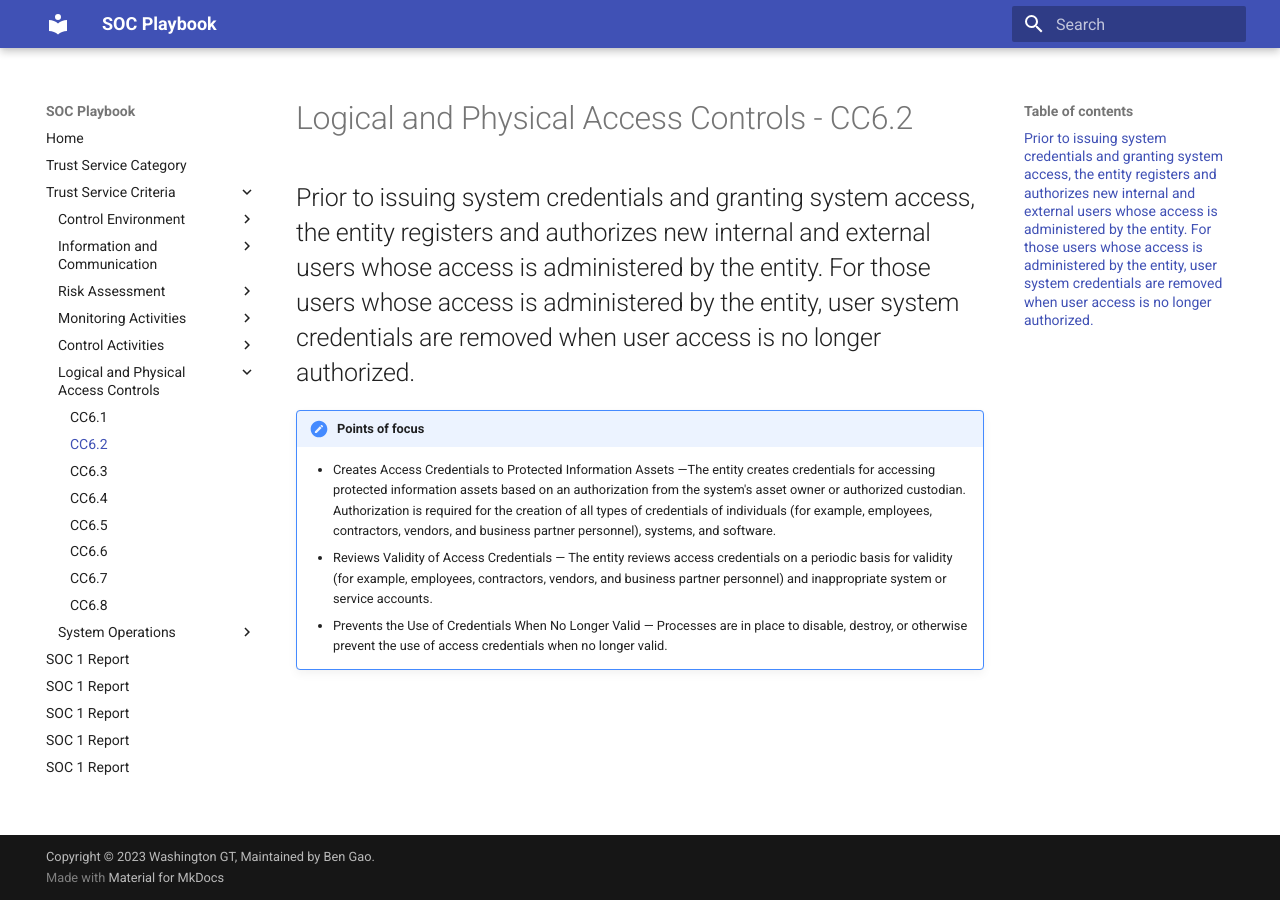
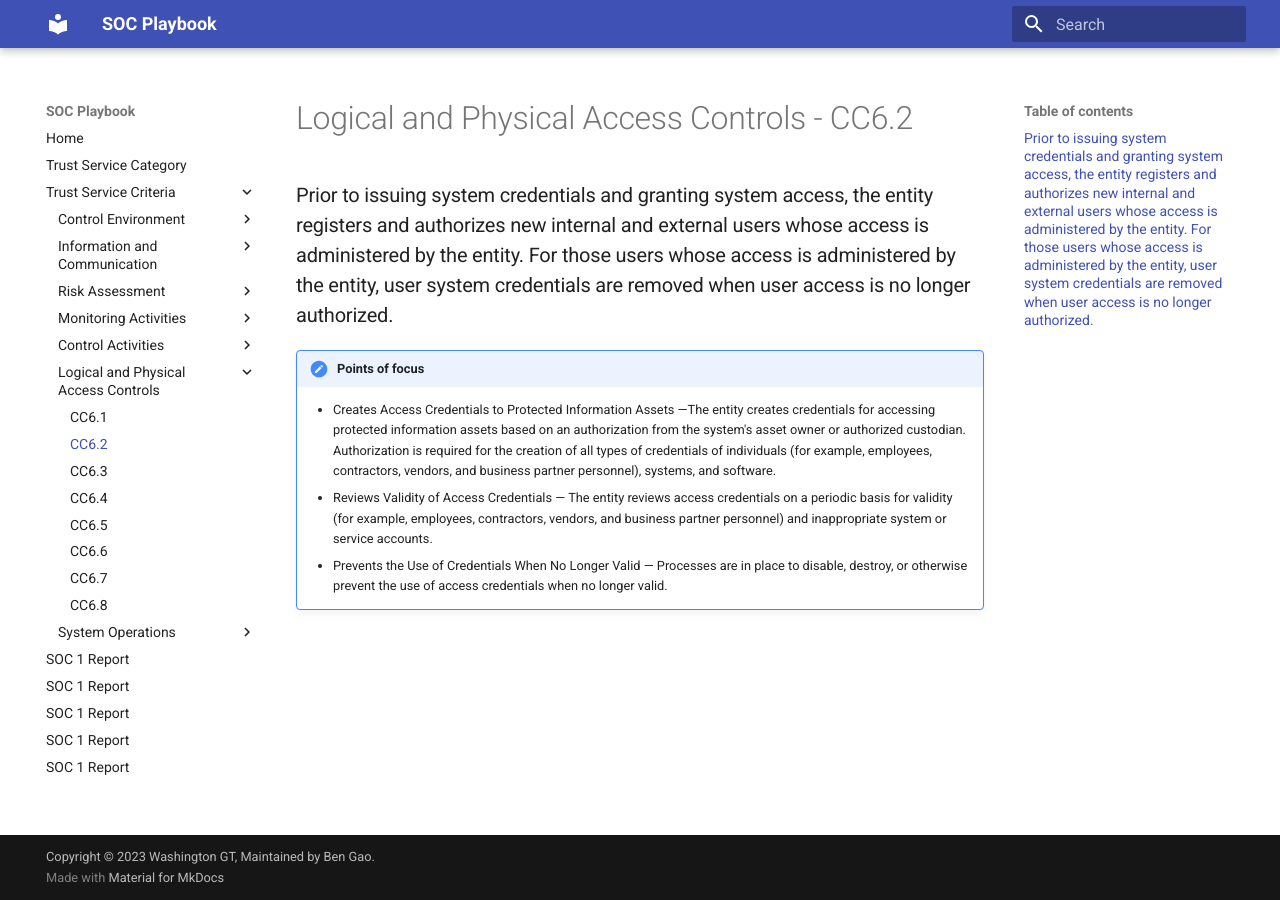
Before and after one commit to WashingtonGT/soc-playbook, an MkDocs documentation site: the page built from docs/tsc/cc6-2.md, in a window 1280 px wide. Built offline with MkDocs 1.6.1 and Material for MkDocs 9.7.7, drawn with Linux system fonts in a browser that asks for light colours.

Commit message:
Update cc6-2.md

```diff
--- a/docs/tsc/cc6-2.md
+++ b/docs/tsc/cc6-2.md
@@ -1,6 +1,6 @@
 # Logical and Physical Access Controls - CC6.2
 
-## Prior to issuing system credentials and granting system access, the entity registers and authorizes new internal and external users whose access is administered by the entity. For those users whose access is administered by the entity, user system credentials are removed when user access is no longer authorized.
+### Prior to issuing system credentials and granting system access, the entity registers and authorizes new internal and external users whose access is administered by the entity. For those users whose access is administered by the entity, user system credentials are removed when user access is no longer authorized.
 
 !!! note "Points of focus"
 
```
